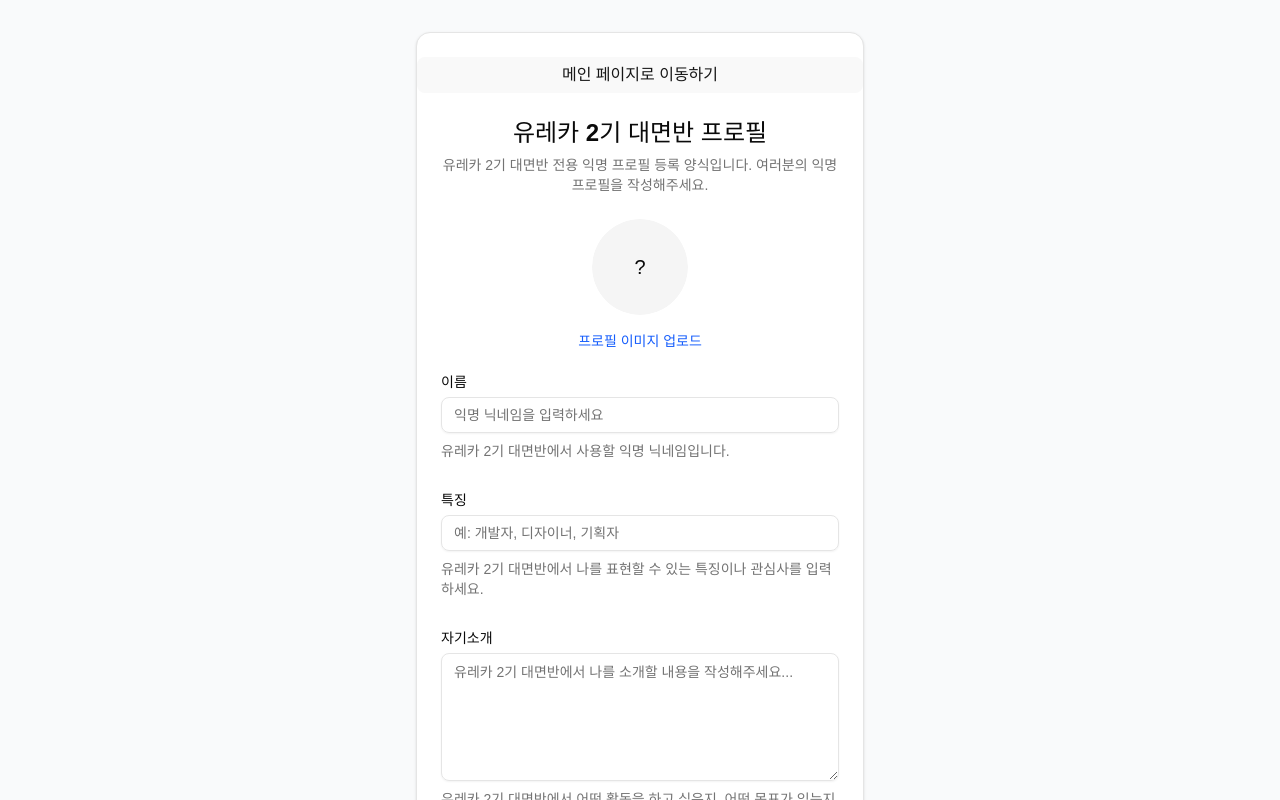
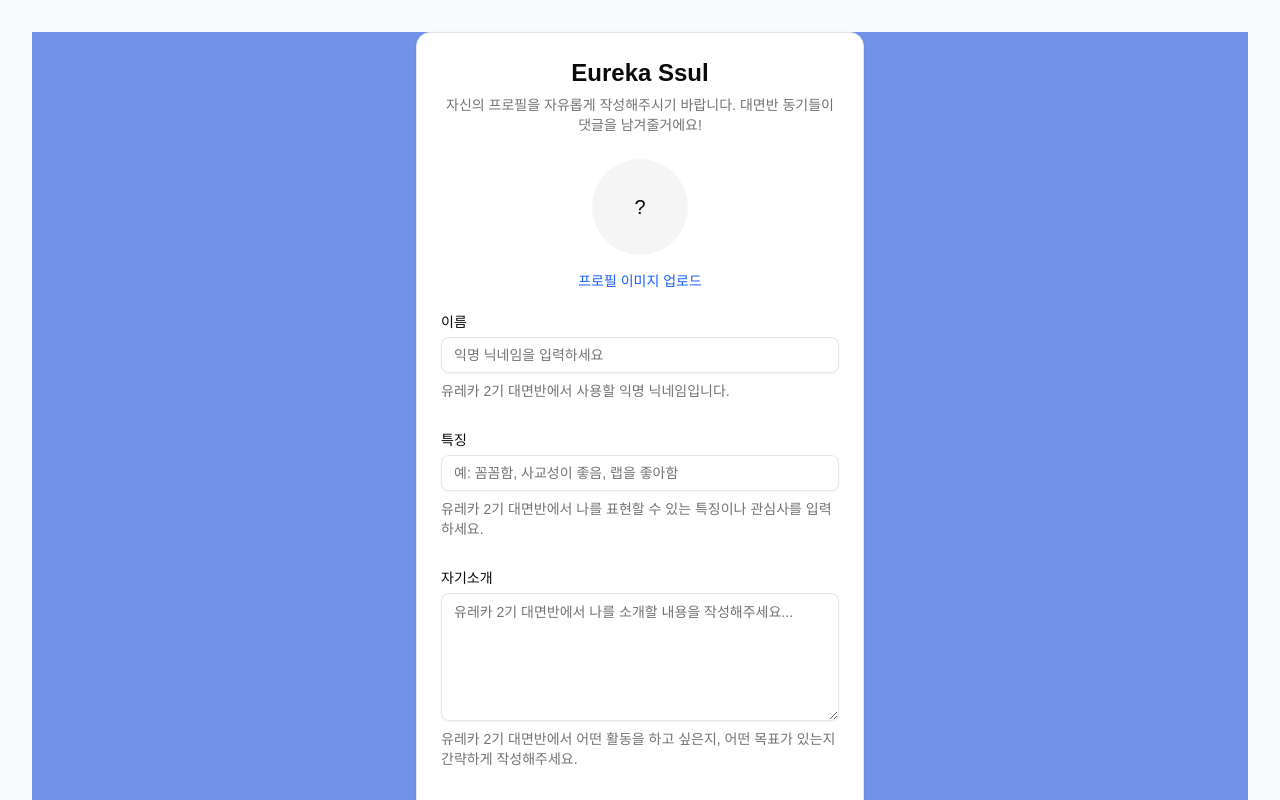
Before and after one commit to pillow12360/eureka-ssul, a React (Vite) app: page /profile/create in a window 1280 px wide. Shown: the top 800 px of the page. Built offline with nearby package versions, Linux system fonts and the light colour scheme; a web font is replaced by a local one.

Commit message:
style: 배경 색상 변경

```diff
--- a/src/pages/profile/ProfileForm.tsx
+++ b/src/pages/profile/ProfileForm.tsx
@@ -17,7 +17,6 @@ import { Input } from "@/components/ui/input.tsx"
 import { Textarea } from "@/components/ui/textarea.tsx"
 import { Avatar, AvatarFallback, AvatarImage } from "@/components/ui/avatar.tsx"
 import { Card, CardHeader, CardTitle, CardDescription, CardContent } from "@/components/ui/card.tsx"
-import {useNavigate} from "react-router-dom";
 
 const formSchema = z.object({
     name: z.string().min(2, {
@@ -36,15 +35,17 @@ const formSchema = z.object({
 export default function ProfileForm() {
     const [profileImage, setProfileImage] = useState<string | null>(null);
     const [imageFile, setImageFile] = useState<File | null>(null);
-    const navigate = useNavigate();
 
     const form = useForm<z.infer<typeof formSchema>>({
         resolver: zodResolver(formSchema),
-        defaultValues: {
-            name: "",
-            features: "",
-            bio: "",
-        },
+        mode: "onChange", // 제출 시에만 유효성 검사 실행
+        criteriaMode: "firstError", // 각 필드에서 첫 번째 오류만 반환
+        shouldFocusError: true, // 오류 발생 시 해당 필드로 자동 포커스
+        // defaultValues: {
+        //     name: "",
+        //     features: "",
+        //     bio: "",
+        // },
     });
 
     const handleImageChange = (e: React.ChangeEvent<HTMLInputElement>) => {
@@ -61,18 +62,14 @@ export default function ProfileForm() {
         console.log("프로필 이미지:", imageFile);
     }
 
-    function handleBackButton () {
-        navigate('/');
-    }
-
     return (
+        <div className="bg-[#7391e9]">
         <Card className="w-full max-w-md mx-auto">
-            <Button variant={"link"} onClick={handleBackButton}>메인 페이지로 이동하기</Button>
             <CardHeader>
-                <CardTitle className="text-center text-2xl">유레카 2기 대면반 프로필</CardTitle>
+                <CardTitle className="text-center text-2xl">Eureka Ssul</CardTitle>
                 <CardDescription className="text-center">
-                    유레카 2기 대면반 전용 익명 프로필 등록 양식입니다.
-                    여러분의 익명 프로필을 작성해주세요.
+                    자신의 프로필을 자유롭게 작성해주시기 바랍니다.
+                    대면반 동기들이 댓글을 남겨줄거에요!
                 </CardDescription>
             </CardHeader>
             <CardContent>
@@ -140,7 +137,7 @@ export default function ProfileForm() {
                                 <FormItem>
                                     <FormLabel>특징</FormLabel>
                                     <FormControl>
-                                        <Input placeholder="예: 개발자, 디자이너, 기획자" {...field} />
+                                        <Input placeholder="예: 꼼꼼함, 사교성이 좋음, 랩을 좋아함" {...field} />
                                     </FormControl>
                                     <FormDescription>
                                         유레카 2기 대면반에서 나를 표현할 수 있는 특징이나 관심사를 입력하세요.
@@ -176,5 +173,6 @@ export default function ProfileForm() {
                 </Form>
             </CardContent>
         </Card>
+        </div>
     );
 }
```
